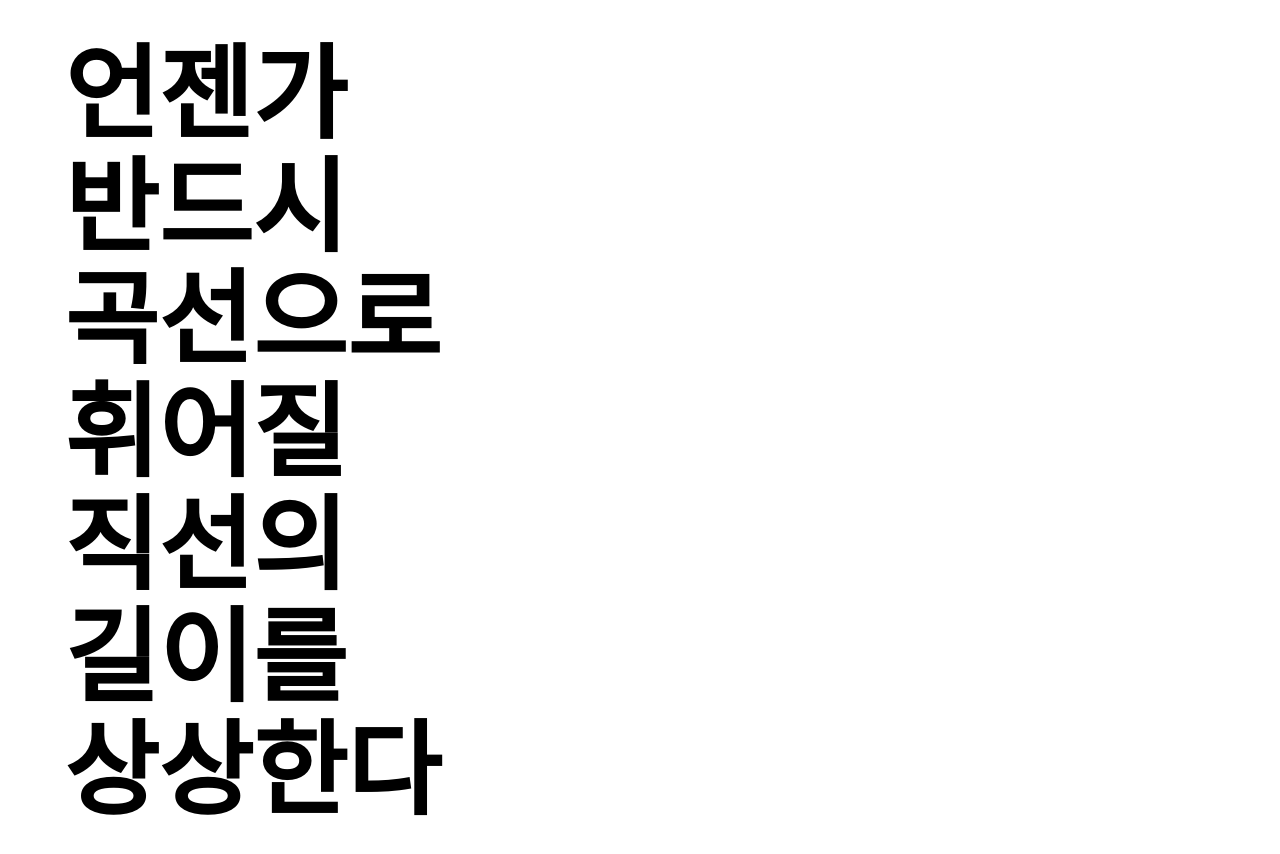
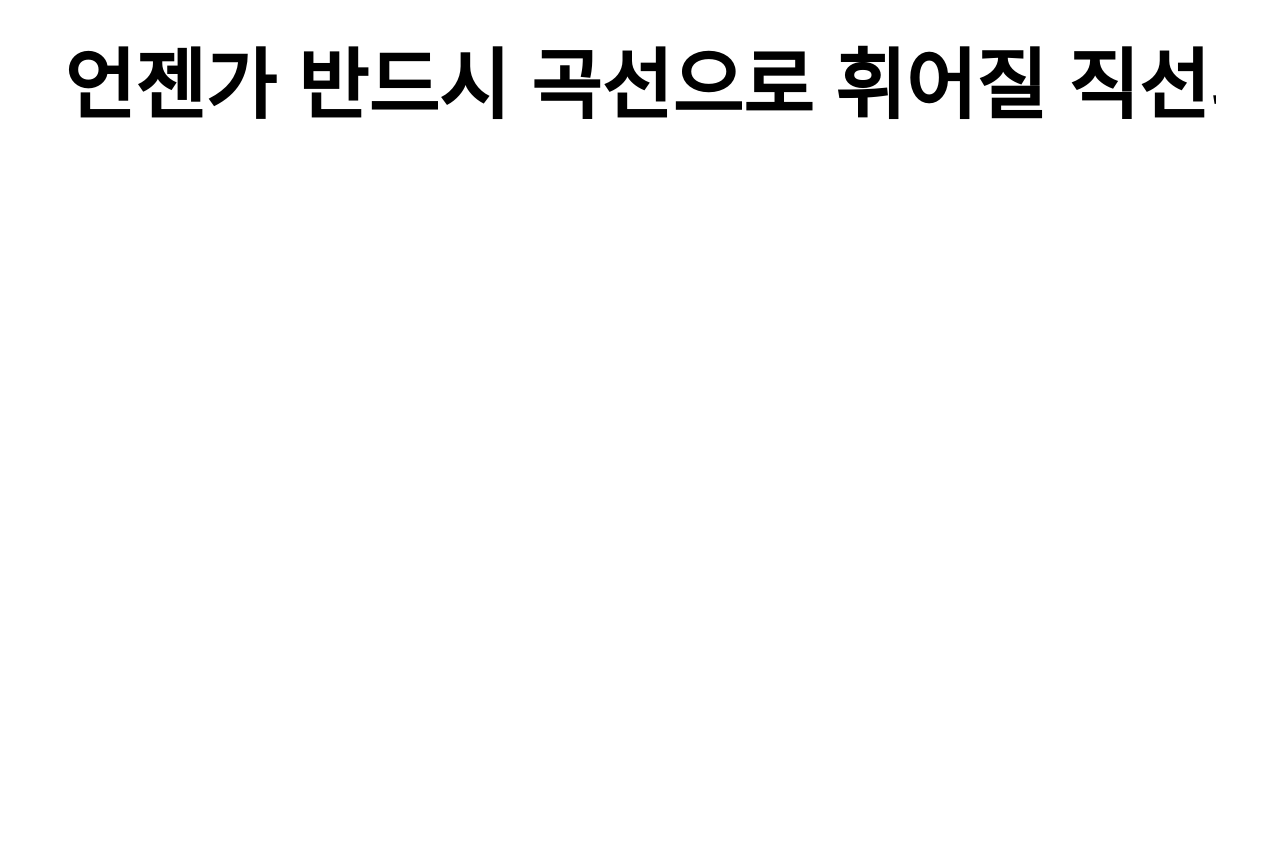
Before and after one commit to marcostanleyfogg/soojungkim.com, a plain HTML site: page index.html in a window 1280 px wide. After the commit the page ends 800 px from the top, so only its background shows below. Drawn offline with Linux system fonts and the light colour scheme.

Commit message:
Update index.html

```diff
--- a/index.html
+++ b/index.html
@@ -3,7 +3,7 @@
 <head>
   <meta charset="UTF-8">
   <title>Soojung Kim</title>
-  <style>
+<style>
     * {
       margin: 0;
       padding: 0;
@@ -17,35 +17,24 @@
     }
 
     .poem {
-      display: flex;
-      flex-direction: column;
-      align-items: flex-start; /* 좌측 정렬 */
-    }
-
-    .poem span {
-      display: block;
       font-weight: bold;
-      font-size: 12vw; /* 모바일: 가로의 12% */
-      line-height: 1.1;
-      word-break: keep-all; /* 단어가 잘리지 않도록 */
+      font-size: 10vw; /* 화면 너비 기준으로 글자 크기 설정 */
+      line-height: 1.2;
+      word-break: keep-all;
+      white-space: nowrap;
+      overflow-x: auto; /* 텍스트가 너무 길면 가로 스크롤 가능하게 */
     }
 
     @media (min-width: 768px) {
-      .poem span {
-        font-size: 8vw; /* 데스크탑: 조금 작게 조절 */
+      .poem {
+        font-size: 6vw;
       }
     }
   </style>
 </head>
 <body>
   <div class="poem">
-    <span>언젠가</span>
-    <span>반드시</span>
-    <span>곡선으로</span>
-    <span>휘어질</span>
-    <span>직선의</span>
-    <span>길이를</span>
-    <span>상상한다</span>
+    언젠가 반드시 곡선으로 휘어질 직선의 길이를 상상한다
   </div>
 </body>
 </html>
```
